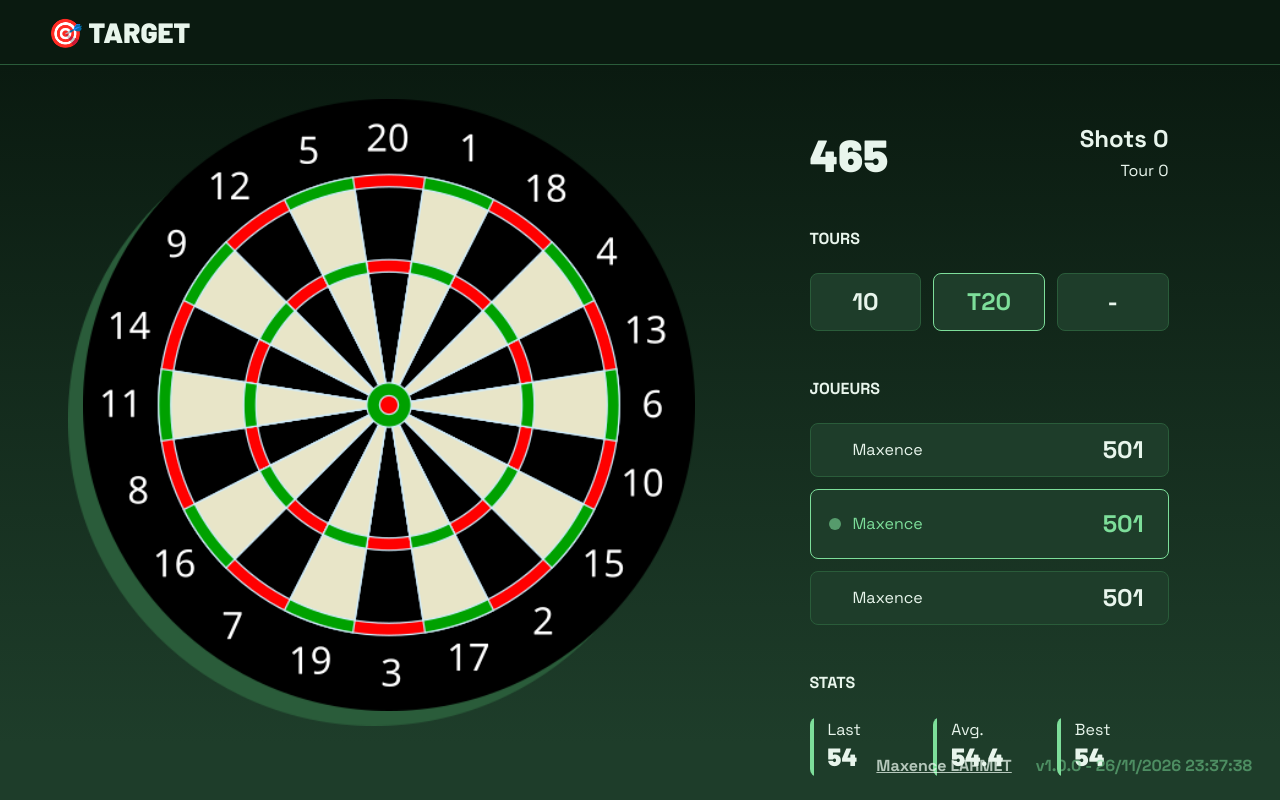
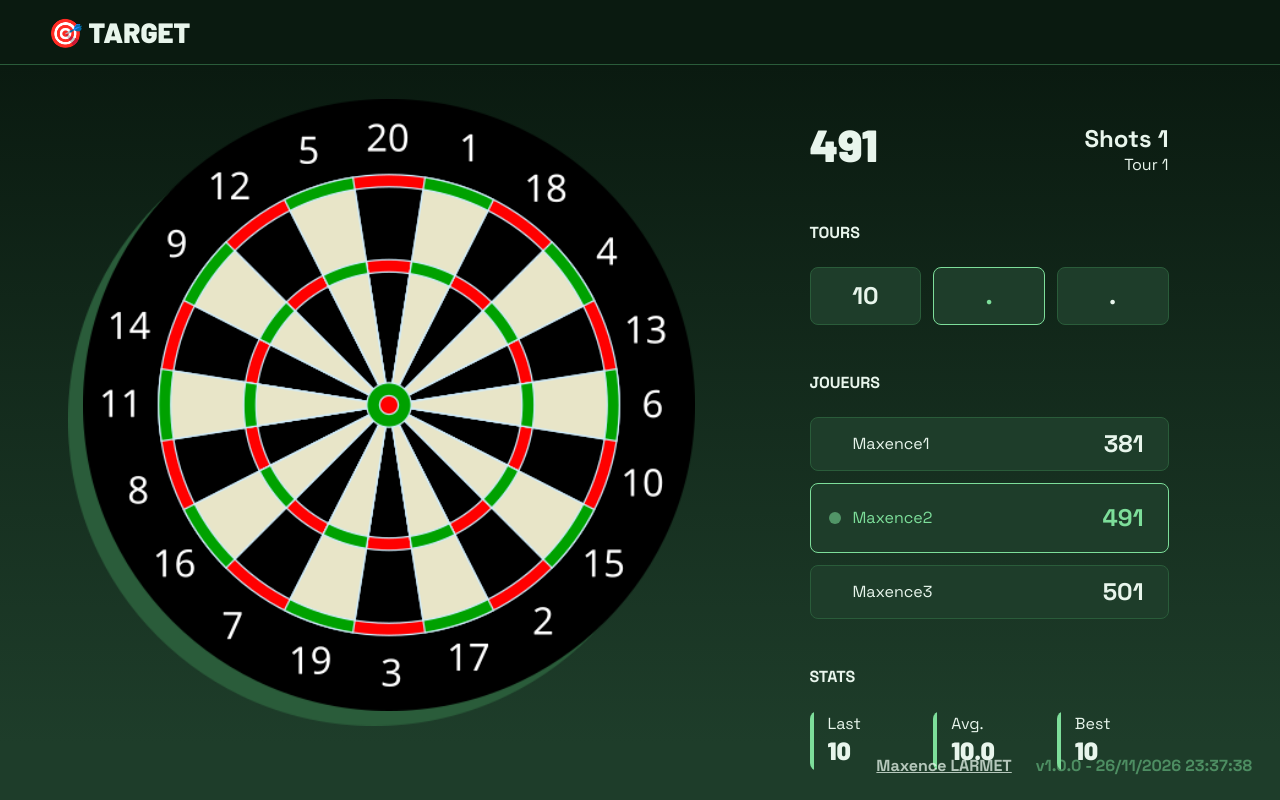
Before and after one commit to mlarmet/target, a React (Vite) app: page /target/game in a window 1280 px wide. Built offline with nearby package versions, Linux system fonts and the light colour scheme.

Commit message:
feat: Start GameEngine
- Add score utils to display all score data (avg, best, ...)
- Edit score to simplify usage :  set record of turn / segment[]

```diff
--- a/src/components/PlayerCard/PlayerCard.tsx
+++ b/src/components/PlayerCard/PlayerCard.tsx
@@ -1,4 +1,4 @@
-import { useGameStore } from "@/store/game.store";
+import { getPlayerRemainingScore } from "@/utils/score";
 
 import "./PlayerCard.scss";
 
@@ -8,21 +8,13 @@ interface PlayerCardProps {
 }
 
 export default function PlayerCard({ player, current = false }: PlayerCardProps) {
-	const { mode } = useGameStore();
-
-	const getScore = () => {
-		const total = parseInt(mode);
-		const score = player.score.reduce((a, b) => a + b, 0);
-		return `${total - score}`;
-	};
-
 	return (
 		<div className={`player-card${current ? " current" : ""}`}>
 			<div className="name">
 				<div className="circle" />
 				<p className="player-name">{player.name}</p>
 			</div>
-			<h3 className="player-score title secondary">{getScore()}</h3>
+			<h3 className="player-score title secondary">{getPlayerRemainingScore(player.name)}</h3>
 		</div>
 	);
 }
--- /dev/null
+++ b/src/game/GameEngine.ts
@@ -0,0 +1,46 @@
+import { useGameStore } from "@/store/game.store";
+
+export class GameEngine {
+	static init() {
+		const gameState = useGameStore.getState();
+
+		gameState.setCurrentPlayer(gameState.players[0].name);
+	}
+
+	static nextPlayer() {
+		const gameState = useGameStore.getState();
+
+		const index = gameState.players.findIndex((p) => p.name === gameState.currentPlayer);
+		if (index === -1) return;
+
+		const nextPlayer = gameState.players[(index + 1) % gameState.players.length].name;
+
+		// First player to play => new turn
+		if (nextPlayer === gameState.players[0].name) gameState.setTurn(gameState.turn + 1);
+
+		gameState.setCurrentPlayer(nextPlayer);
+	}
+
+	static shot(segment: Segment) {
+		const gameState = useGameStore.getState();
+
+		const updatedPlayers = gameState.players.map((p) => {
+			if (p.name !== gameState.currentPlayer) return p;
+
+			const playerScore = [...(p.score[gameState.turn - 1] || [])];
+			playerScore.push(segment);
+
+			if (playerScore.length === 3) GameEngine.nextPlayer();
+
+			return {
+				...p,
+				score: {
+					...p.score,
+					[gameState.turn - 1]: playerScore,
+				},
+			};
+		});
+
+		gameState.setPlayers(updatedPlayers);
+	}
+}
--- a/src/store/game.store.ts
+++ b/src/store/game.store.ts
@@ -6,19 +6,38 @@ type GameState = {
 
 	turn: number;
 
+	currentPlayer: string;
+
+	setCurrentPlayer: (name: string) => void;
+
 	setMode: (mode: GameMode) => void;
 	setPlayers: (players: PlayerData[]) => void;
 
 	setTurn: (turn: number) => void;
 };
 
-const NEW_PLAYER: PlayerData = { name: "Maxence", dartCount: 0, score: [] };
+const NEW_PLAYER: PlayerData = {
+	name: "Maxence1",
+	score: {
+		0: [
+			{ value: 20, multiplier: 1 },
+			{ value: 20, multiplier: 2 },
+			{ value: 20, multiplier: 3 },
+		],
+	},
+};
+const NEW_PLAYER_2: PlayerData = { name: "Maxence2", score: {} };
+const NEW_PLAYER_3: PlayerData = { name: "Maxence3", score: {} };
 
 export const useGameStore = create<GameState>((set) => ({
 	mode: "501",
-	players: [NEW_PLAYER, NEW_PLAYER, NEW_PLAYER],
+	players: [NEW_PLAYER, NEW_PLAYER_2, NEW_PLAYER_3],
 
-	turn: 0,
+	currentPlayer: "Maxence1",
+
+	turn: 1,
+
+	setCurrentPlayer: (name: string) => set({ currentPlayer: name }),
 
 	setMode: (mode: GameMode) => set({ mode }),
 	setPlayers: (players: PlayerData[]) => set({ players }),
--- /dev/null
+++ b/src/utils/score.ts
@@ -0,0 +1,108 @@
+import { useGameStore } from "@/store/game.store";
+
+const getCurrentPlayer = () => {
+	return useGameStore.getState().players.find((p) => p.name === useGameStore.getState().currentPlayer);
+};
+export const getPlayerScore = (name: string) => {
+	const gameState = useGameStore.getState();
+
+	const player = gameState.players.find((p) => p.name === name);
+	if (!player) return 0;
+
+	const scoreLength = Object.keys(player.score).length;
+	if (scoreLength === 0) return 0;
+
+	let score = 0;
+	for (let i = 0; i < scoreLength; i++) {
+		const shots = player.score[i];
+		if (!shots) continue;
+
+		for (const shot of shots) {
+			score += shot.value * shot.multiplier;
+		}
+	}
+	return score;
+};
+
+export const getPlayerRemainingScore = (name: string) => {
+	return parseInt(useGameStore.getState().mode) - getPlayerScore(name);
+};
+
+export const getLastShot = () => {
+	const player = getCurrentPlayer();
+	const key = useGameStore.getState().turn - 1;
+
+	if (!player || !player.score[key] || player.score[key].length === 0) return 0;
+
+	const lastShot = player.score[key][player.score[key].length - 1];
+	return lastShot.value * lastShot.multiplier;
+};
+
+export const getAverageShot = () => {
+	const player = getCurrentPlayer();
+
+	if (!player) return 0;
+
+	const total = getPlayerScore(player.name);
+
+	if (total <= 0) return 0;
+
+	const shots = getPlayerShotsCount();
+
+	if (shots <= 0) return 0;
+
+	return (total / shots).toFixed(1);
+};
+
+export const getBestShot = () => {
+	const player = getCurrentPlayer();
+
+	if (!player) return 0;
+
+	let maxScore = 0;
+	for (let i = 0; i < Object.keys(player.score).length; i++) {
+		maxScore = Math.max(maxScore, ...player.score[i].map((s) => s.value * s.multiplier));
+	}
+
+	return maxScore;
+};
+
+export const getPlayerShotsCount = () => {
+	const player = getCurrentPlayer();
+
+	if (!player) return 0;
+
+	let totalShot = 0;
+	for (let i = 0; i < Object.keys(player.score).length; i++) {
+		totalShot += player.score[i].length;
+	}
+
+	return totalShot;
+};
+
+export const getPlayerCurrentScore = () => {
+	const player = getCurrentPlayer();
+
+	if (!player)
+		return {
+			0: null,
+			1: null,
+			2: null,
+		};
+
+	const key = useGameStore.getState().turn - 1;
+	const shots = player.score[key];
+
+	if (!shots)
+		return {
+			0: null,
+			1: null,
+			2: null,
+		};
+
+	return {
+		0: shots[0] || null,
+		1: shots[1] || null,
+		2: shots[2] || null,
+	};
+};
--- a/src/views/Game/Game.scss
+++ b/src/views/Game/Game.scss
@@ -24,9 +24,13 @@ main#game {
 			display: flex;
 			justify-content: space-between;
 
+			.main {
+				margin-top: -15px;
+			}
+
 			#counter {
 				align-items: flex-end;
-				gap: 12px;
+				gap: 6px;
 			}
 		}
 
--- a/src/views/Game/Game.tsx
+++ b/src/views/Game/Game.tsx
@@ -1,15 +1,71 @@
+import { useEffect, useState } from "react";
+import { useNavigate } from "react-router-dom";
+
 import { useGameStore } from "@/store/game.store";
 
 import Footer from "@/components/Footer/Footer";
 import Header from "@/components/Header/Header";
+import PlayerCard from "@/components/PlayerCard/PlayerCard";
+
+import { GameEngine } from "@/game/GameEngine";
+import { getAverageShot, getBestShot, getLastShot, getPlayerCurrentScore, getPlayerRemainingScore, getPlayerShotsCount } from "@/utils/score";
 
 import dartboard from "@/assets/images/dartboard.svg";
 
-import PlayerCard from "@/components/PlayerCard/PlayerCard";
 import "./Game.scss";
 
 export default function Game() {
-	const { players, turn } = useGameStore();
+	const navigation = useNavigate();
+
+	const { players, turn, currentPlayer } = useGameStore((state) => state);
+
+	const [gameEngine, setGameEngine] = useState<GameEngine | null>(null);
+
+	const getShot = (count: number) => {
+		const shots: Record<number, Segment | null> = getPlayerCurrentScore();
+		const shot = shots[count];
+
+		if (!shot) return ".";
+
+		if (shot.value === 0) return "-";
+		// Bull
+		if (shot.value === 25) return shot.value * shot.multiplier;
+		// Triple
+		if (shot.multiplier === 3) return `T${shot.value}`;
+		// Double
+		if (shot.multiplier === 2) return `D${shot.value}`;
+
+		return `${shot.value}`;
+	};
+
+	const getShotIndex = () => {
+		const shots: Record<number, Segment | null> = getPlayerCurrentScore();
+
+		if (!shots[0]) return 0;
+		if (!shots[1]) return 1;
+		// Define or not => last shot
+		return 2;
+	};
+
+	useEffect(() => {
+		if (players.length === 0) {
+			navigation("/setup");
+			return;
+		}
+
+		if (!gameEngine) setGameEngine(new GameEngine());
+		GameEngine.init();
+
+		setTimeout(() => GameEngine.nextPlayer(), 1000);
+		setTimeout(() => {
+			GameEngine.shot({ value: 10, multiplier: 1 });
+		}, 5000);
+		setTimeout(() => {
+			GameEngine.shot({ value: 20, multiplier: 1 });
+		}, 10000);
+	}, []);
+
+	if (!gameEngine) return null;
 
 	return (
 		<>
@@ -21,10 +77,10 @@ export default function Game() {
 
 				<div id="left">
 					<div id="titles">
-						<h1 className="title main">465</h1>
+						<h1 className="title main">{getPlayerRemainingScore(currentPlayer)}</h1>
 
 						<div id="counter" className="form-col">
-							<h2 className="title secondary">Shots 0</h2>
+							<h2 className="title secondary">Shots {getPlayerShotsCount()}</h2>
 							<p>Tour {turn}</p>
 						</div>
 					</div>
@@ -33,9 +89,9 @@ export default function Game() {
 						<h3 className="form-title">Tours</h3>
 
 						<div id="turns" className="form-row">
-							<div className="shot-1 title secondary turn-value">10</div>
-							<div className="shot-2 title secondary turn-value current">T20</div>
-							<div className="shot-3 title secondary turn-value">-</div>
+							<div className={`title secondary turn-value${getShotIndex() === 0 ? " current" : ""}`}>{getShot(0)}</div>
+							<div className={`title secondary turn-value${getShotIndex() === 1 ? " current" : ""}`}>{getShot(1)}</div>
+							<div className={`title secondary turn-value${getShotIndex() === 2 ? " current" : ""}`}>{getShot(2)}</div>
 						</div>
 					</div>
 
@@ -43,7 +99,7 @@ export default function Game() {
 						<h3 className="form-title">Joueurs</h3>
 						<div id="players" className="form-col">
 							{players.map((player, i) => (
-								<PlayerCard player={player} key={i} current={i === 1} />
+								<PlayerCard player={player} key={i} current={currentPlayer === player.name} />
 							))}
 						</div>
 					</div>
@@ -54,15 +110,15 @@ export default function Game() {
 						<div className="form-row">
 							<div className="stat">
 								<p className="name">Last</p>
-								<h3 className="title main value">54</h3>
+								<h3 className="title main value">{getLastShot()}</h3>
 							</div>
 							<div className="stat">
 								<p className="name">Avg.</p>
-								<h3 className="title main value">54.4</h3>
+								<h3 className="title main value">{getAverageShot()}</h3>
 							</div>
 							<div className="stat">
 								<p className="name">Best</p>
-								<h3 className="title main value">54</h3>
+								<h3 className="title main value">{getBestShot()}</h3>
 							</div>
 						</div>
 					</div>
--- a/src/views/Setup/Setup.tsx
+++ b/src/views/Setup/Setup.tsx
@@ -18,7 +18,7 @@ interface PlayerError {
 const MAX_PLAYERS = 10;
 const GAME_MODES: GameMode[] = ["501", "301"];
 const NO_ERROR: PlayerError = { code: 0, text: "" };
-const NEW_PLAYER: PlayerData = { name: "", dartCount: 0, score: [] };
+const NEW_PLAYER: PlayerData = { name: "", score: [] };
 
 export default function Setup() {
 	const [showFullAlert, setShowFullAlert] = useState(false);
```
Also changed, not shown: src/game/DartBoard.ts (+88 -39 lines), src/index.d.ts (+6 -2 lines).
